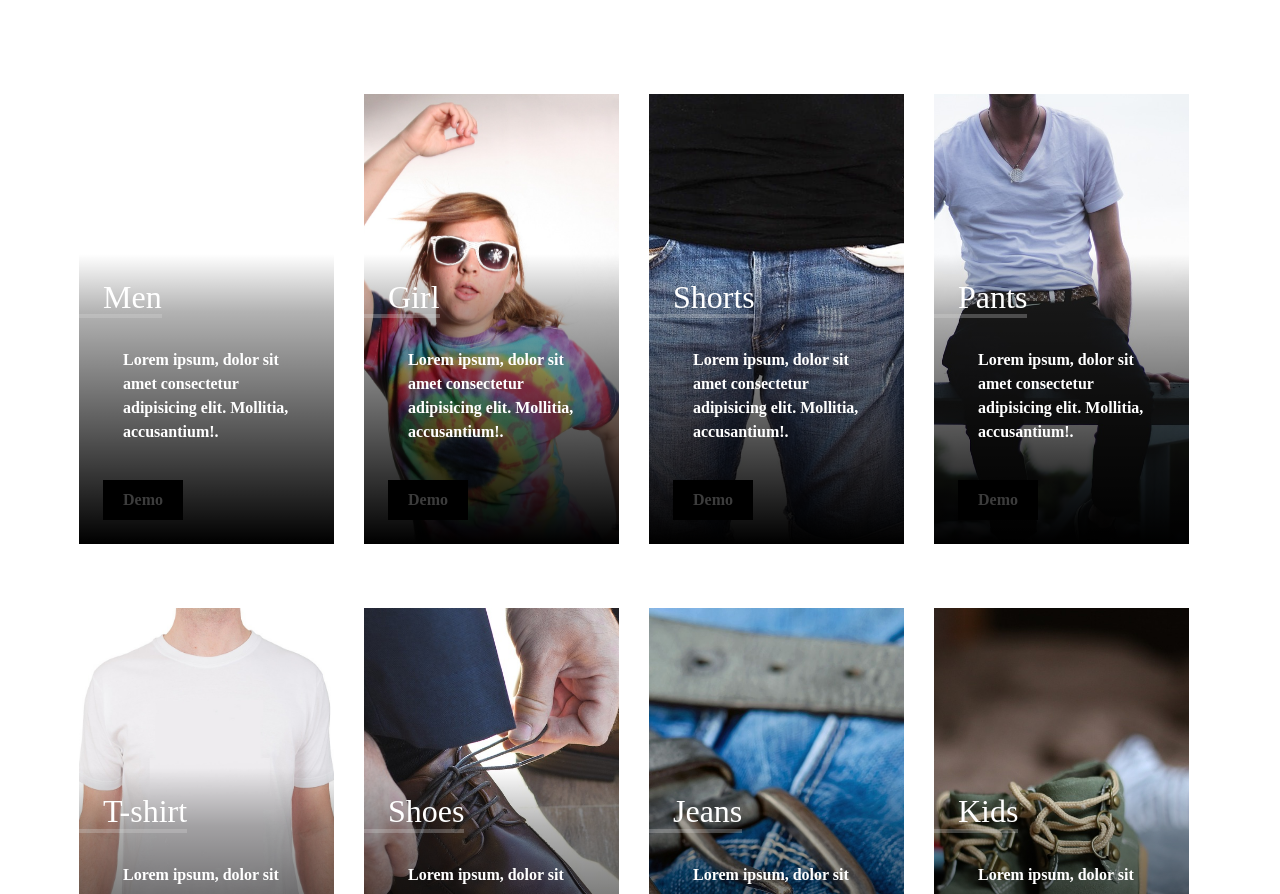
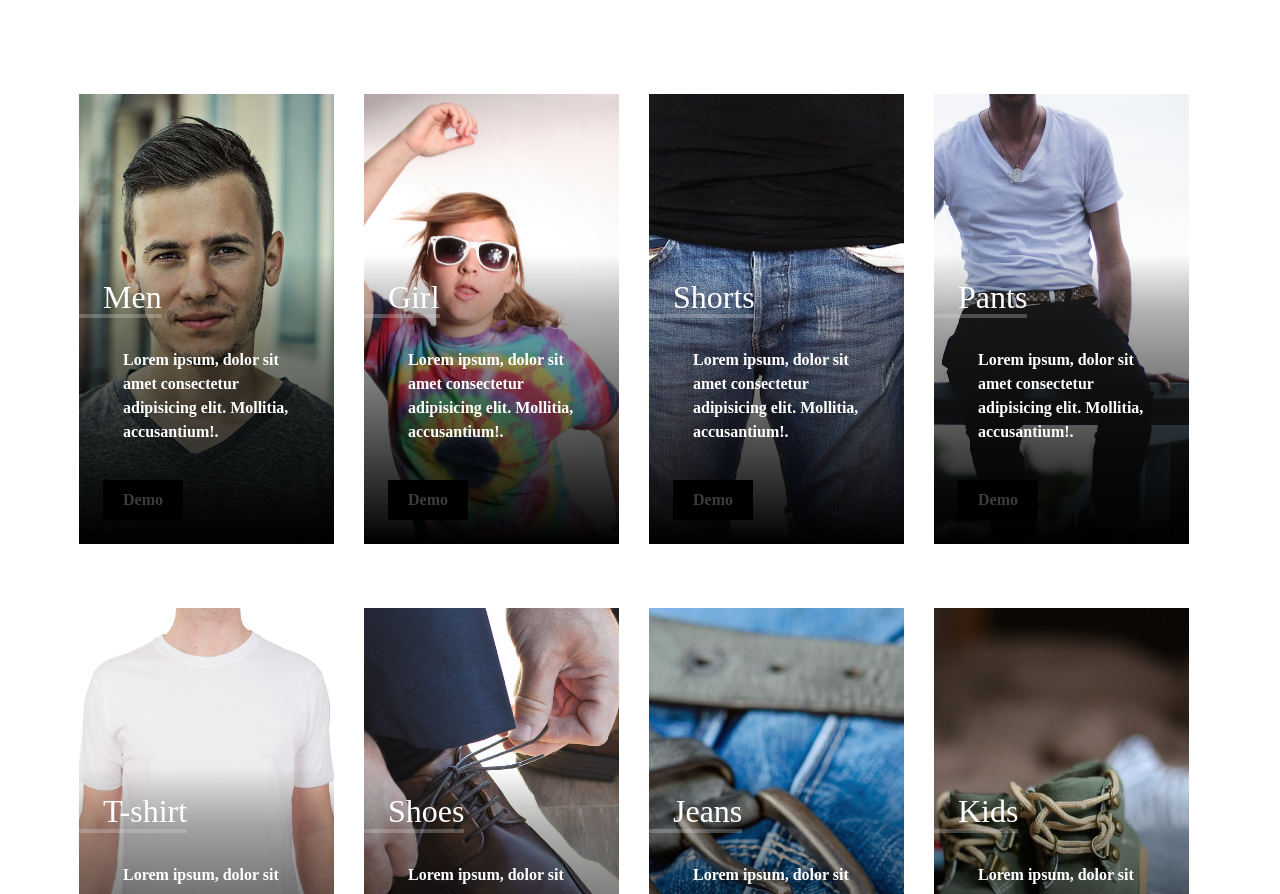
Before and after one commit to Alexdeor/Store-page, a plain HTML site: page index.html in a window 1280 px wide. Shown: the part 812-1706 px from the top of the page. Drawn offline with nearby package versions, Linux system fonts and the light colour scheme; a web font is replaced by a local one.

Commit message:
Update style.css

```diff
--- a/StorePage-card/style.css
+++ b/StorePage-card/style.css
@@ -10,7 +10,7 @@
 
 .card-one {
   color: white;
-  background-image: url(../boy-3566903_1280.jpg);
+  background-image: url(../Images/boy-3566903_1280.jpg);
   background-size: cover;
   background-position: center;
   background-repeat: no-repeat;
```
